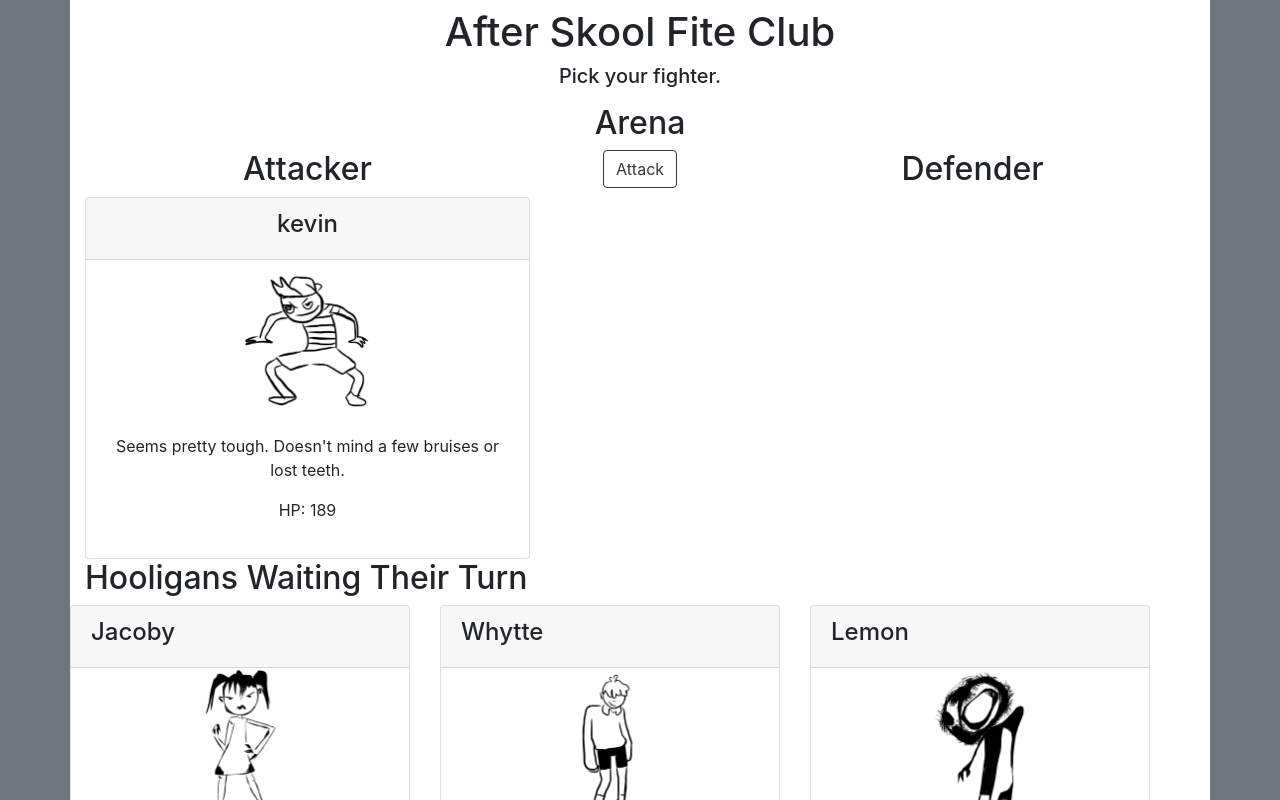
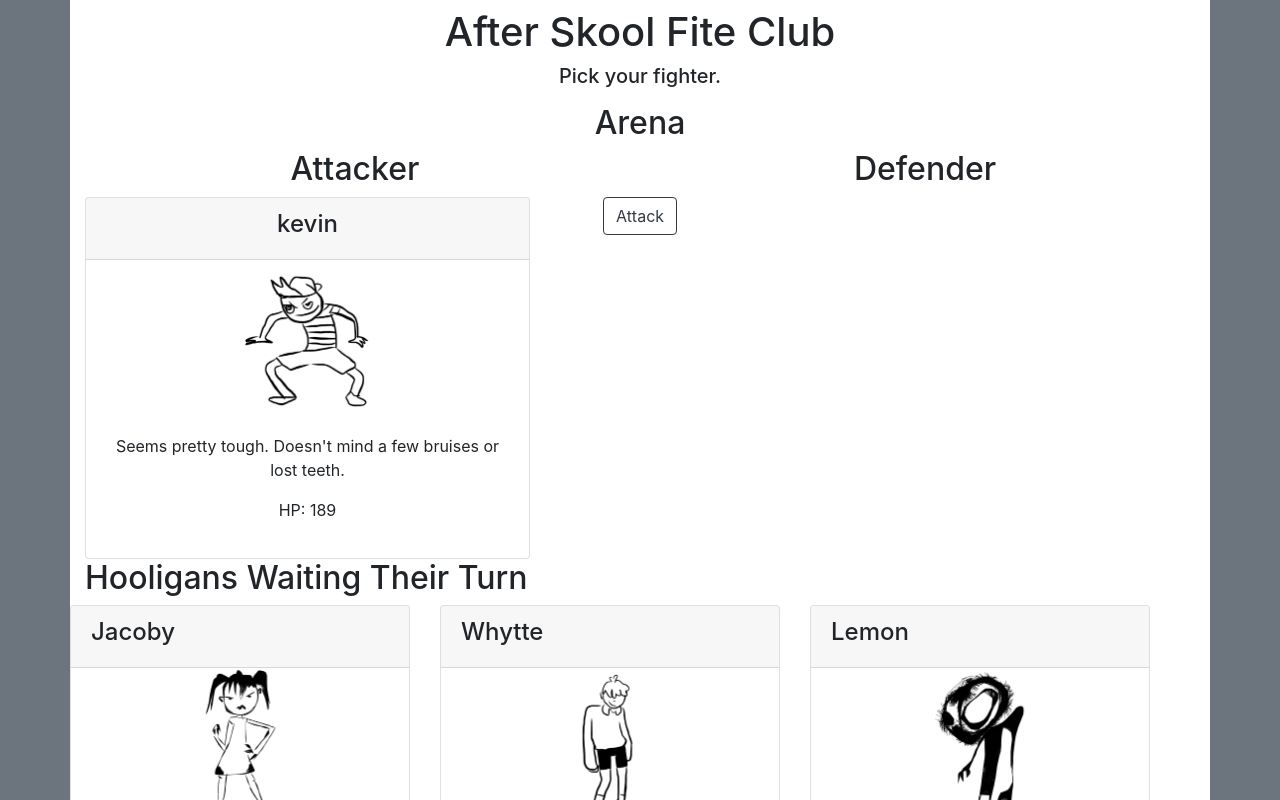
Before and after one commit to kiriwilliams/After-Skool-Fite-Club, a plain HTML site: page cards.html in a window 1280 px wide. Both pictures are taken after a click on the element 212 px from the left and 297 px from the top of the page. Shown: the top 800 px of the page. Drawn offline with nearby package versions, Linux system fonts and the light colour scheme.

Commit message:
moved attacker/defender titles into their own row

```diff
--- a/cards.html
+++ b/cards.html
@@ -76,20 +76,26 @@
             <div class="col-md-12 text-center">
                 <h2>Arena</h2>
                 <div class="row">
+                    <div class="col-md-6">
+                        <h2>Attacker</h2>
+                    </div>
+                    <div class="col-md-6">
+                        <h2>Defender</h2>
+                    </div>
+                </div>
+                <div class="row">
                     <div class="col-md-5">
-                        <h2>Attacker</h2>
                         <div id="player" class="row">
-
                         </div>
                     </div>
                     <div class="col-md-2">
-                            <button type="button" class="attack btn btn-outline-dark">Attack</button>
+                            <button type="button" class="attack btn btn-outline-dark">Attack</button><br><br>
                             <p id="attack"></p>
                             <p id="counterattack"></p>
 
                     </div>
                     <div class="col-md-5">
-                        <h2>Defender</h2>
+
                         <div id="defender" class="row">
 
                         </div>
```
